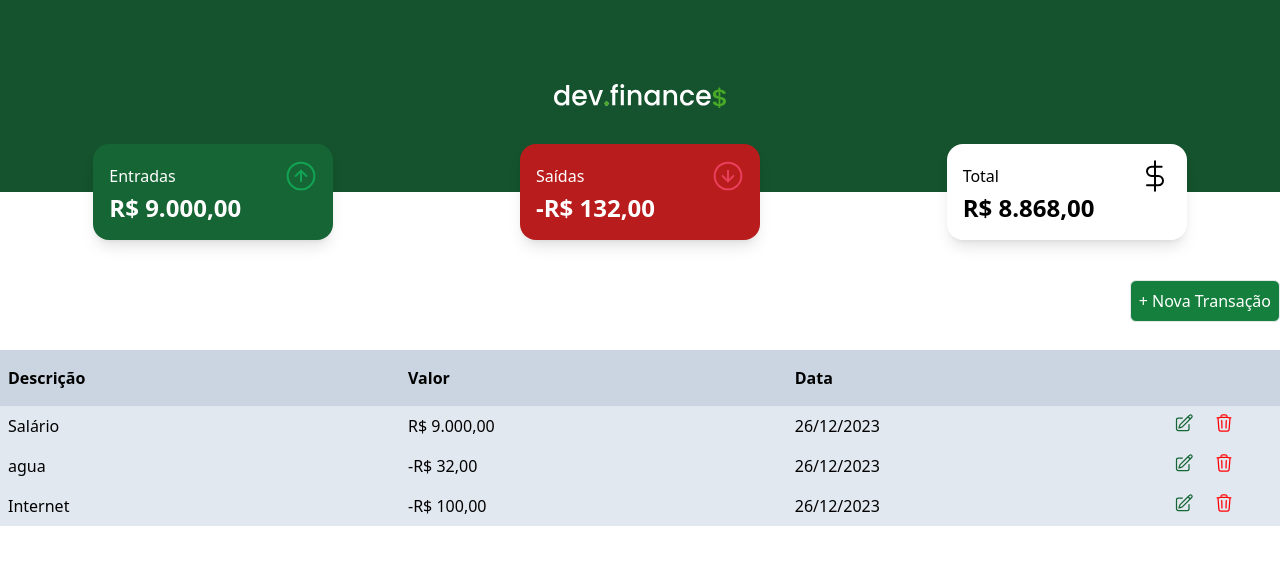
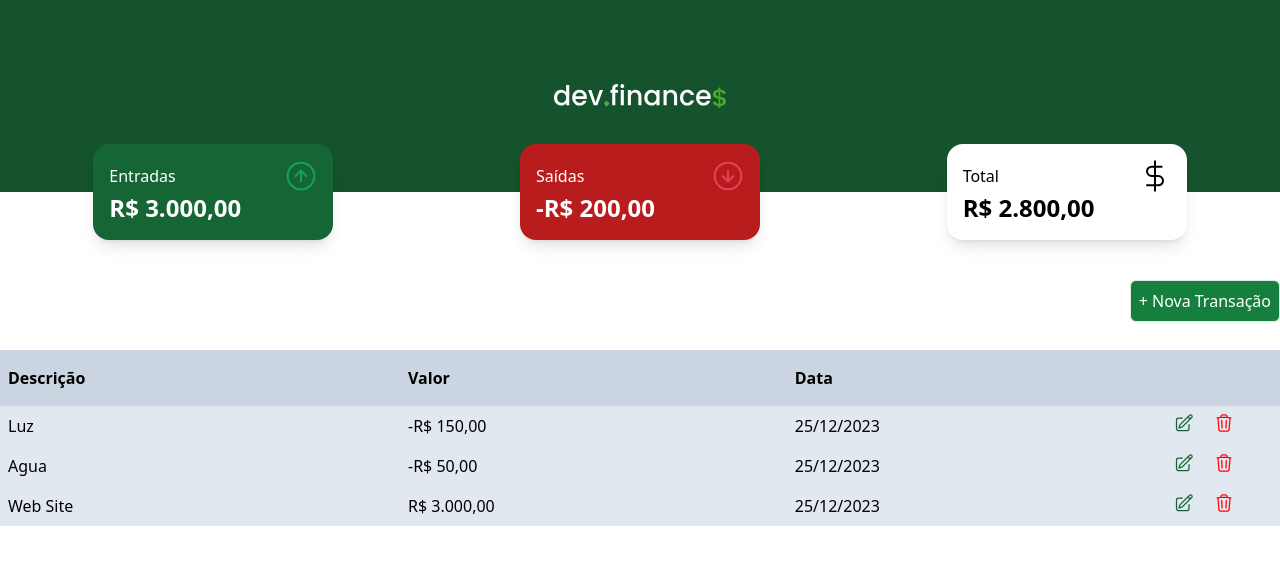
Before and after one commit to gutoamorim/dev-finances, a React (Vite) app: page / in a window 1280 px wide. Shown: the top 564 px of the page. Built offline with nearby package versions, Linux system fonts and the light colour scheme.

Commit message:
Capturando objeto do modal

```diff
--- a/src/components/Balance.jsx
+++ b/src/components/Balance.jsx
@@ -2,22 +2,11 @@ import Card from "./Card";
 import income from "../assets/income.svg";
 import expense from "../assets/expense.svg";
 import total from "../assets/total.svg";
+import { TransactionContext } from "../contexts/TransactionContext";
 import { useContext } from "react";
-import { TransactionContext } from "../contexts/TransactionContext";
 
 export default function Balance() {
-  const transactions = useContext(TransactionContext);
-
-  const balance = transactions.map((transaction) => transaction.amount);
-
-  const expenses = balance
-    .filter((expense) => expense < 0)
-    .reduce((a, b) => a + b, 0);
-
-  const incomes = balance
-    .filter((expense) => expense > 0)
-    .reduce((a, b) => a + b, 0);
-
+  const { incomes, expenses } = useContext(TransactionContext);
   const saldo = incomes + expenses;
 
   return (
--- a/src/components/Modal.jsx
+++ b/src/components/Modal.jsx
@@ -1,17 +1,40 @@
-import { useState } from "react";
+import { useContext, useState } from "react";
+import { TransactionContext } from "../contexts/TransactionContext";
 
-export default function Modal({ toggleModal }) {
-  const [typeTransaction, setTypeTransaction] = useState(null);
+const defaultTransaction = {
+  type: null,
+  description: "",
+  amount: "",
+  date: "",
+};
 
-  function handleRadio({ target }) {
-    setTypeTransaction(target.value);
+export default function Modal({ toggleModal, transactionUpdate }) {
+  const [transaction, setTransaction] = useState(
+    transactionUpdate ? transactionUpdate : defaultTransaction
+  );
+
+  const { addTransaction } = useContext(TransactionContext);
+
+  function handlechange(ev) {
+    setTransaction((currentState) => {
+      return {
+        ...currentState,
+        [ev.target.name]: ev.target.value,
+      };
+    });
+  }
+
+  function handleSubmit(ev) {
+    ev.preventDefault();
+    addTransaction(transaction);
+    toggleModal();
   }
 
   return (
     <div className="w-full h-full absolute top-0 left-0 bg-slate-900/50 flex items-center justify-center">
       <div className="w-2/5 h-auto bg-slate-200 rounded-md p-8">
         <h1 className="text-2xl mb-2 font-medium">Nova Transação</h1>
-        <form>
+        <form onSubmit={handleSubmit}>
           <div>
             <h2 className="mb-1 font-medium">Tipo de transação:</h2>
             <div className="flex gap-3 mb-2">
@@ -21,7 +44,7 @@ export default function Modal({ toggleModal }) {
                   type="radio"
                   name="type"
                   value="receita"
-                  onChange={handleRadio}
+                  onChange={handlechange}
                 />
                 Receita
               </label>
@@ -31,7 +54,7 @@ export default function Modal({ toggleModal }) {
                   type="radio"
                   name="type"
                   value="despeza"
-                  onChange={handleRadio}
+                  onChange={handlechange}
                 />
                 Despeza
               </label>
@@ -42,21 +65,33 @@ export default function Modal({ toggleModal }) {
             <input
               className="bg-slate-300 p-1 outline-green-400 rounded-md"
               type="text"
+              name="description"
+              id="description"
+              value={transaction.description}
+              onChange={handlechange}
             />
           </div>
           <div className="flex gap-4 mb-5">
             <div className="flex flex-col w-1/2">
-              <label htmlFor="description">Valor</label>
+              <label htmlFor="amount">Valor</label>
               <input
                 className="bg-slate-300 p-1  outline-green-300 rounded-md"
                 type="number"
+                name="amount"
+                id="amount"
+                value={transaction.amount}
+                onChange={handlechange}
               />
             </div>
             <div className="flex flex-col w-1/2">
-              <label htmlFor="description">Data</label>
+              <label htmlFor="date">Data</label>
               <input
                 className="bg-slate-300 p-1  outline-green-300 rounded-md"
                 type="date"
+                name="date"
+                id="date"
+                value={transaction.date}
+                onChange={handlechange}
               />
             </div>
           </div>
--- a/src/components/Table.jsx
+++ b/src/components/Table.jsx
@@ -4,7 +4,7 @@ import edit from "../assets/edit.svg";
 import trash from "../assets/trash.svg";
 
 export default function Table() {
-  const transactions = useContext(TransactionContext);
+  const { transactions } = useContext(TransactionContext);
 
   return (
     <div className="container m-auto mt-12">
@@ -20,7 +20,7 @@ export default function Table() {
         <tbody className="bg-slate-200">
           {transactions &&
             transactions.map((transaction) => (
-              <tr key={transaction.id}>
+              <tr key={transaction.description}>
                 <td className="p-2 my-2">{transaction.description}</td>
                 <td>
                   {transaction.amount.toLocaleString("pt-BR", {
--- a/src/contexts/TransactionContext.jsx
+++ b/src/contexts/TransactionContext.jsx
@@ -1,14 +1,56 @@
 import { createContext, useState } from "react";
 import useTransaction from "../hooks/useTransaction";
+
+const teste = [
+  {
+    type: "despeza",
+    description: "Luz",
+    amount: -150,
+    date: "25/12/2023",
+  },
+  {
+    type: "despeza",
+    description: "Agua",
+    amount: -50,
+    date: "25/12/2023",
+  },
+  {
+    type: "receita",
+    description: "Web Site",
+    amount: 3000,
+    date: "25/12/2023",
+  },
+];
 
 export const TransactionContext = createContext();
 
 export function TransactionContextProvider({ children }) {
-  const { transactions } = useTransaction();
-  const [modal, setModal] = useState(false);
+  const [transactions, setTransactions] = useState(teste);
+
+  const amounts = transactions.map((transaction) => transaction.amount);
+  const incomes = amounts
+    .filter((amount) => amount > 0)
+    .reduce((a, b) => a + b, 0);
+  const expenses = amounts
+    .filter((amount) => amount < 0)
+    .reduce((a, b) => a + b, 0);
+
+  const addTransaction = (transaction) => {
+    setTransactions((currentState) => {
+      const update = [...currentState, transaction];
+      return update;
+    });
+  };
+
+  const balance = {
+    transactions,
+    incomes,
+    expenses,
+    addTransaction,
+  };
 
   return (
-    <TransactionContext.Provider value={transactions}>
+    <TransactionContext.Provider value={balance}>
       {children}
     </TransactionContext.Provider>
   );
--- a/src/hooks/useTransaction.jsx
+++ b/src/hooks/useTransaction.jsx
@@ -1,36 +1,27 @@
 import { useState } from "react";
 
-export default function useTransaction() {
-  const [transactions, setTransactions] = useState([
+const teste = [
   {
-      id: 1,
-      description: "Salário",
-      amount: 9000,
-      date: "26/12/2023",
-      type: "receita",
+    description: "Luz",
+    amount: -150,
+    date: "25/12/2023",
   },
   {
-      id: 2,
-      description: "agua",
-      amount: -32,
-      date: "26/12/2023",
-      type: "despeza",
+    description: "Agua",
+    amount: -50,
+    date: "25/12/2023",
   },
   {
-      id: 3,
-      description: "Internet",
-      amount: -100,
-      date: "26/12/2023",
-      type: "despeza",
+    description: "Web Site",
+    amount: 3000,
+    date: "25/12/2023",
   },
-  ]);
+];
 
-  const incomes = transactions.filter((transaction) => transaction.amount > 0);
-  const expenses = transactions.filter((transaction) => transaction.amount < 0);
+export default function useTransaction() {
+  const [transactions, setTransactions] = useState(teste);
 
   return {
     transactions,
-    incomes,
-    expenses,
   };
 }
```
Lines whose indentation alone changed are shown as unchanged.
